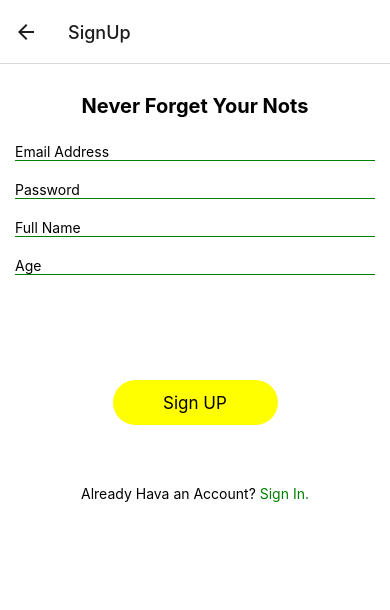
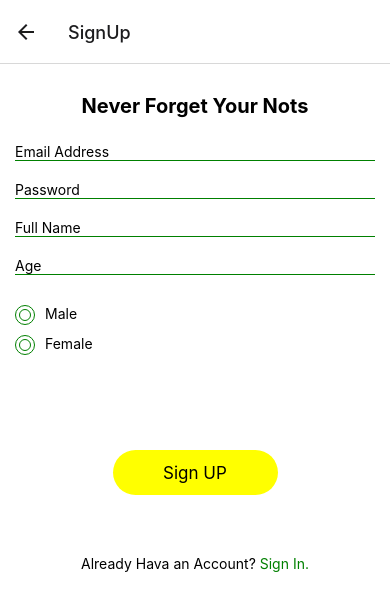
Before and after one commit to alnooristiak/NoteApp_reactNative, a React Native app: screen /SignUp in a window 390 px wide. Shown: the top 610 px of the page. Built offline with nearby package versions, Linux system fonts and the light colour scheme.

Commit message:
adding gender section and function component

```diff
--- a/src/screens/SignIn.js
+++ b/src/screens/SignIn.js
@@ -7,7 +7,7 @@ const SignIn = ({ navigation }) => {
   return (
     <SafeAreaView style={styles.container}>
       {/* <Text>SignIn</Text> */}
-      <View>
+      <View style={styles.signInImgSec}>
         <Image style={styles.signInIMG} source={require("../../assets/heroImage.png")} />
       </View>
       <Text style={styles.signInText}>Never Forget Your Nots</Text>
@@ -38,8 +38,11 @@ const styles = StyleSheet.create({
     marginTop: 30,
 
   },
+  signInImgSec: {
+    margin: 20,
+  },
   signInIMG:{
-    width: 250,
+    width: '100%',
     height: 250,
     alignSelf: 'center',
   },
--- a/src/screens/SignUp.js
+++ b/src/screens/SignUp.js
@@ -1,9 +1,17 @@
 import { Image, Pressable, SafeAreaView, StyleSheet, Text, TextInput, View } from 'react-native'
-import React from 'react'
+import React, { useState } from 'react'
 import Button from '../components/Button'
 import Inputs from '../components/Inputs'
+import { ReloadInstructions } from 'react-native/Libraries/NewAppScreen'
 
 const SignUp = ({ navigation }) => {
+
+  const [gender, setGender] = useState(null);
+
+  const genderOptions = ['Male', 'Female'];
+
+  // const selected = true;
+
   return (
     <SafeAreaView style={styles.container}>
       <Text style={styles.SignUpText}>Never Forget Your Nots</Text>
@@ -15,19 +23,46 @@ const SignUp = ({ navigation }) => {
 
         <TextInput style={styles.textInput} secureTextEntry placeholder='Full Name' />
         <TextInput style={styles.textInput} secureTextEntry placeholder='Age' />
+
+        <View style={{ marginTop: 10, }}>
+          {/* Readio Section */}
+          {
+            genderOptions.map((options) => {
+              const selected = options === gender;
+              return (
+                <Pressable
+                  onPress={() => (setGender(options))}
+                  key={options}
+                  style={styles.readioContainer}
+                >
+                  <View style={[styles.readioOuter, selected && styles.selectedOuterCircle]}>
+                    <View style={[styles.readioInner, selected && styles.selectedInnerCircle]}></View>
+                  </View>
+                  <Text style={styles.readioText}>{options}</Text>
+                </Pressable>
+              )
+            })}
+          {/* Female redio */}
+          {/* <Pressable style={styles.readioContainer}>
+            <View style={[styles.readioOuter, selected && styles.selectedOuterCircle]}>
+              <View style={[styles.readioInner, selected && styles.selectedInnerCircle]}></View>
+            </View>
+            <Text style={styles.readioText}>female</Text>
+          </Pressable>   */}
+        </View>
       </View>
 
       {/* Sign in section BTN  */}
-      <Button title={"Sign UP"} customeStyle={{alignSelf: 'center', marginVertical: 60,}} />
+      <Button title={"Sign UP"} customeStyle={{ alignSelf: 'center', marginVertical: 60, }} />
 
       {/* <View style={styles.dontHAccountSec}> */}
-        <Pressable
-        onPress={() => {navigation.navigate('SignIn')}}
+      <Pressable
+        onPress={() => { navigation.navigate('SignIn') }}
         style={styles.dontHACpress}
-        >
-          <Text style={styles.dontHac}>Already Hava an Account? </Text>
-          <Text style={styles.signUp}>Sign In.</Text>
-        </Pressable>
+      >
+        <Text style={styles.dontHac}>Already Hava an Account? </Text>
+        <Text style={styles.signUp}>Sign In.</Text>
+      </Pressable>
       {/* </View> */}
     </SafeAreaView>
   )
@@ -36,35 +71,65 @@ const SignUp = ({ navigation }) => {
 export default SignUp
 
 const styles = StyleSheet.create({
-  container:{
+  container: {
     marginTop: 30,
 
   },
-  SignUpIMG:{
+  SignUpIMG: {
     width: 250,
     height: 250,
     alignSelf: 'center',
   },
-  SignUpText:{
+  SignUpText: {
     textAlign: 'center',
     fontWeight: 'bold',
     fontSize: 20,
   },
-  textInputSec:{
+  textInputSec: {
     paddingHorizontal: 15,
     paddingVertical: 25,
   },
-  textInput:{
+  textInput: {
     borderBottomWidth: 1,
     borderColor: 'green',
     marginBottom: 20,
   },
-  dontHAccountSec:{
+  readioContainer: {
+    flexDirection: 'row',
+    marginBottom: 10,
+  },
+  readioOuter: {
+    width: 20,
+    height: 20,
+    borderWidth: 1,
+    borderColor: 'green',
+    borderRadius: 10,
+    alignItems: 'center',
+    justifyContent: 'center',
+  },
+  readioInner: {
+    width: 12,
+    height: 12,
+    borderRadius: 6,
+    borderWidth: 1,
+    borderColor: 'green',
+  },
+  readioText: {
+    marginLeft: 10,
+  },
+  // Selected option redio section
+  selectedOuterCircle: {
+    borderColor: 'green',
+  },
+  selectedInnerCircle: {
+    backgroundColor: 'green',
+  },
+  dontHAccountSec: {
     // // flex: 1,
     // justifyContent: 'flex-end',
     // alignItems: 'center',
   },
-  dontHACpress:{
+  dontHACpress: {
     flexDirection: 'row',
     alignSelf: 'center',
     // flex: 1,
@@ -72,7 +137,7 @@ const styles = StyleSheet.create({
     alignItems: 'center',
   },
   // dontHac:{},
-  signUp:{
+  signUp: {
     color: 'green'
   },
   // SignUpIMG:{},
```
